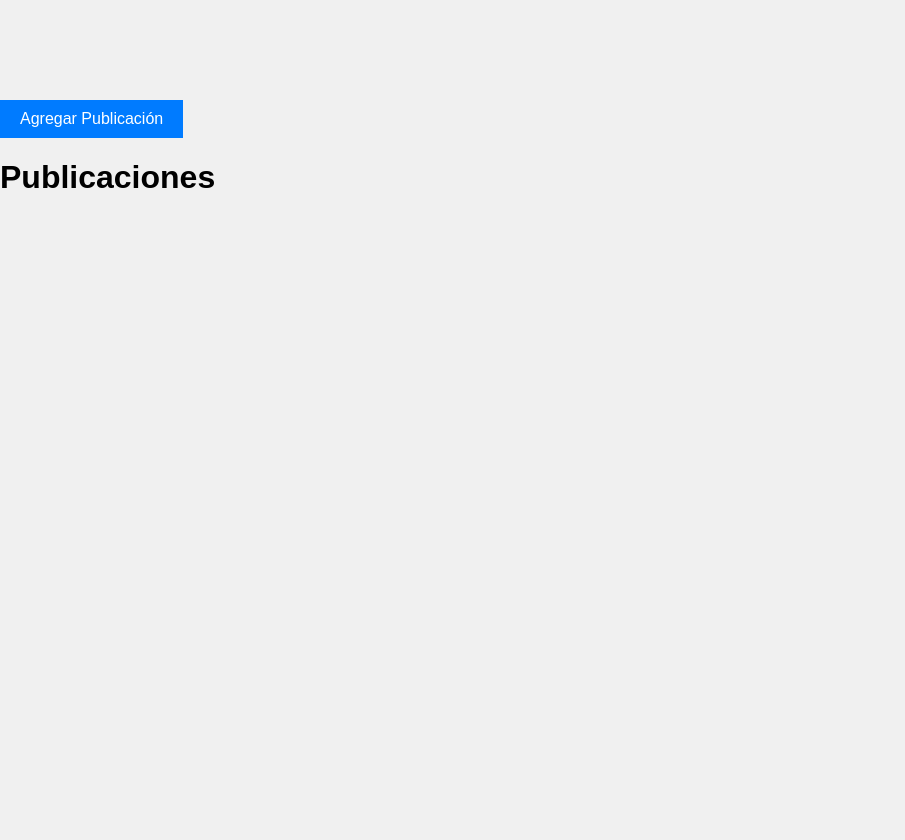
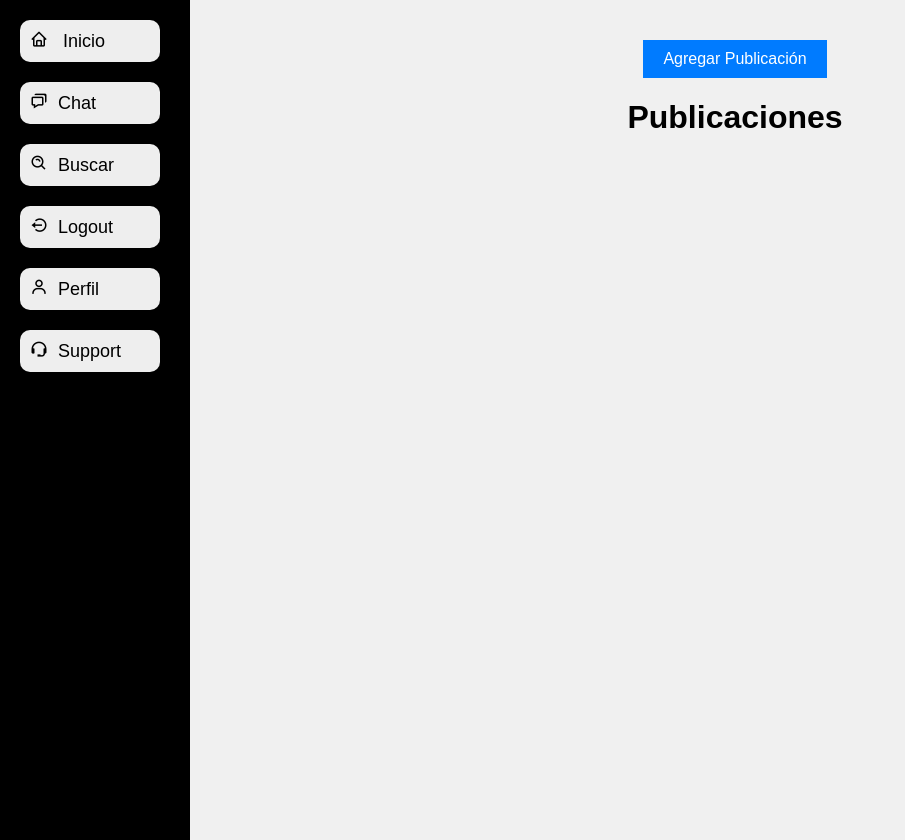
Before and after one commit to Franco4848/ProyectoFinal, a Flask app: page /muro in a window 1280 px wide. Shown: the whole page, without its empty margins (0-905 px from the left). Before the commit the page ends 188 px from the top, so only its background shows below. Run offline with Flask 3, Linux system fonts and the light colour scheme; data that the repository does not hold is empty; some libraries are stand-ins or nearby versions.

Commit message:
se agregó nav bar al muro

```diff
--- a/static/css/muro.css
+++ b/static/css/muro.css
@@ -6,9 +6,16 @@ body {
     background-color: #f0f0f0;
 }
 
+/* Contenedor principal que envuelve el navbar y el muro */
+.main-container {
+    display: flex;
+    height: 100vh; /* Hacemos que el contenedor ocupe toda la altura de la ventana */
+}
+
 .container {
+    flex: 1; /* Ocupa el resto del espacio disponible */
     max-width: 1200px;
-    margin: 20px auto;
+    margin: 0 auto;
     padding: 20px;
     display: flex;
     flex-direction: column;
@@ -131,3 +138,37 @@ button:hover {
 #openModal:hover {
     background-color: #0056b3;
 }
+
+
+/* css nav bar */
+
+.barraNav{
+    margin: 0;
+    padding: 20px;
+    background-color: #000;
+    width: 150px;
+    height: 100vh;
+    display: flex;
+    flex-direction: column;
+}
+
+.itemNav{
+    padding: 10px;
+    margin: 0 0 20px 0;
+    list-style-type: none;
+    text-decoration: none;
+    background-color: #eee;
+    width: 120px;
+    font-size: 18px;
+    border-radius: 10px;
+
+}
+a{
+    text-decoration: none;
+    margin-left: 10px;
+    color: black;
+}
+
+.itemNav .supp{
+    margin-top: auto;
+}
--- a/templates/muro.html
+++ b/templates/muro.html
@@ -3,13 +3,29 @@
 <head>
     <meta charset="UTF-8">
     <meta name="viewport" content="width=device-width, initial-scale=1.0">
-    <link rel="stylesheet" href="{{ url_for('static', filename='css/muro.css') }}">
+    <link rel="stylesheet" href="/static/css/muro.css">
+    <link href='https://unpkg.com/boxicons@2.1.4/css/boxicons.min.css' rel='stylesheet'>
+    <link rel="preconnect" href="https://fonts.googleapis.com">
+<link rel="preconnect" href="https://fonts.gstatic.com" crossorigin>
+<link href="https://fonts.googleapis.com/css2?family=Josefin+Sans:ital,wght@0,100..700;1,100..700&family=Poppins:ital,wght@0,100;0,200;0,300;0,400;0,500;0,600;0,700;0,800;0,900;1,100;1,200;1,300;1,400;1,500;1,600;1,700;1,800;1,900&display=swap" rel="stylesheet">
     <script src="{{ url_for('static', filename='javascript/modal.js') }}"></script>
 
     <title>Muro de Publicaciones</title>
 </head>
 <body>
-    <div class="container"></div>
+    <div class="main-container">
+        <!-- NavBar a la izquierda -->
+        <ul class="barraNav">
+            <li class="itemNav"><i class='bx bx-home'></i><a href="/add_post"> Inicio</a></li>
+            <li class="itemNav"><i class='bx bx-chat'></i><a href="/chat">Chat</a></li>
+            <li class="itemNav"><i class='bx bx-search-alt'></i><a href="">Buscar</a></li>
+            <li class="itemNav"><i class='bx bx-log-out-circle'></i><a href="">Logout</a></li>
+            <li class="itemNav"><i class='bx bx-user'></i><a href="">Perfil</a></li>
+            <li class="itemNav supp"><i class='bx bx-support'></i><a href="">Support</a></li>
+        </ul>
+
+        <!-- Muro de publicaciones -->
+        <div class="container">
             <!-- Botón para abrir el modal -->
             <button id="openModal">Agregar Publicación</button>
 
@@ -46,6 +62,8 @@
             <hr>
             {% endfor %}
         </div>
+
+
 
         <!-- Modal (Ventana emergente) -->
         <div id="myModal" class="modal">
@@ -90,5 +108,6 @@
                 }
             }
         </script>
+    </div>
 </body>
 </html>
```
Lines whose indentation alone changed are shown as unchanged.
